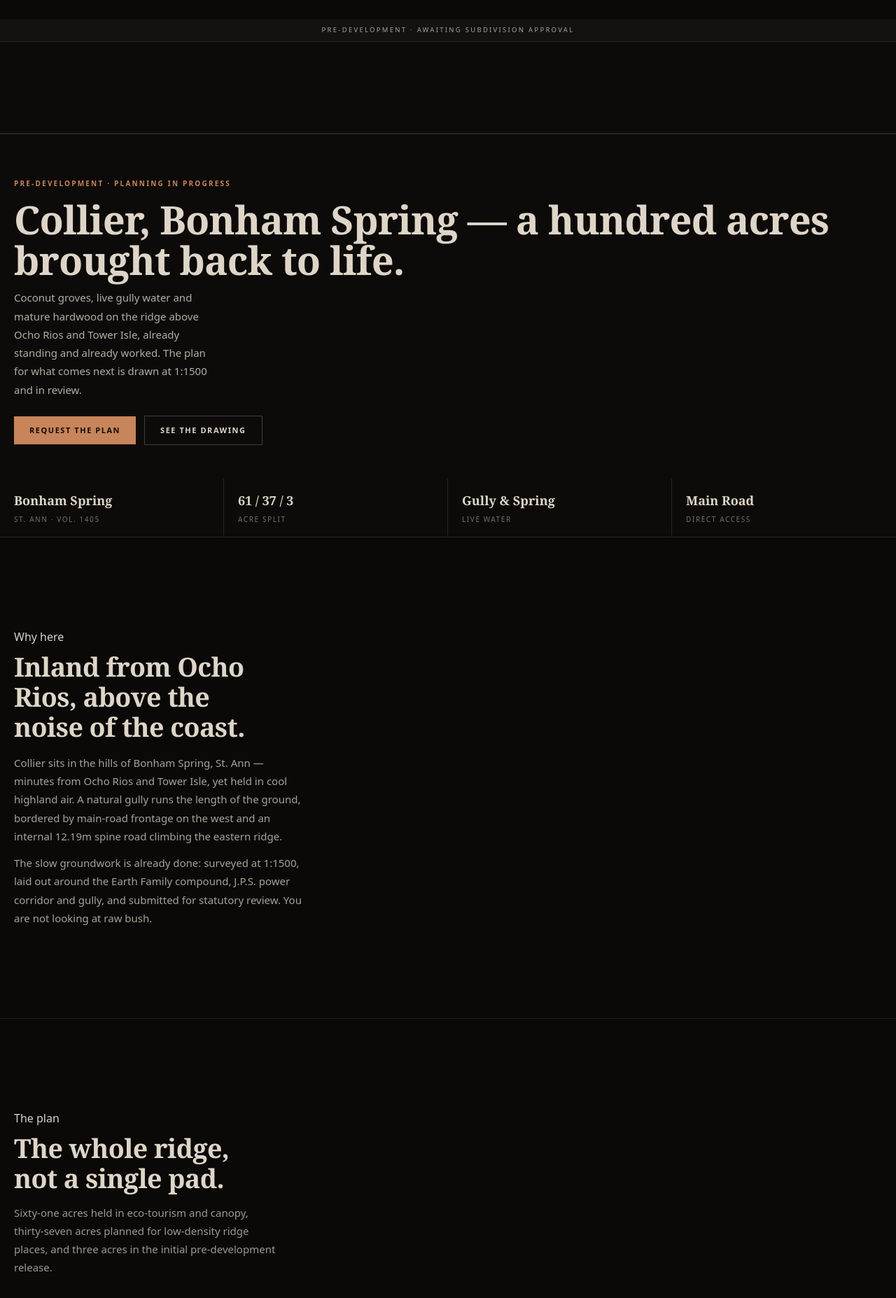
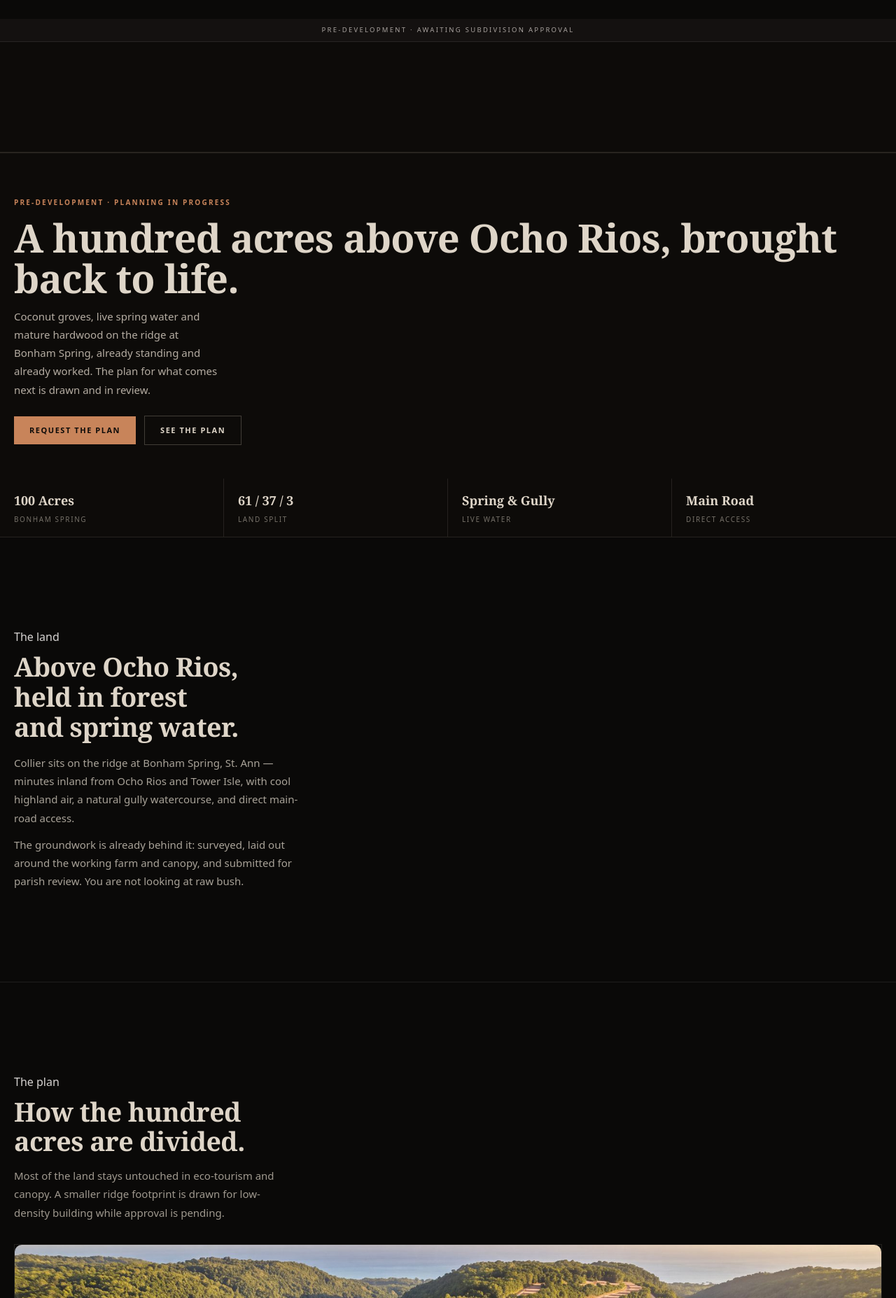
Before and after one commit to ryds052-dot/earth-family-farms, a Flask app: page /livity in a window 1280 px wide. Shown: the part 65-1920 px from the top of the page at 70% size. Run offline with Flask 3, Linux system fonts and the light colour scheme; style sheets or scripts are compiled from the project's sources; grey boxes are pictures that could not be loaded.

Commit message:
Remove PDF section, simplify livity copy, verify all assets and routes

```diff
--- a/templates/estates.html
+++ b/templates/estates.html
@@ -109,7 +109,7 @@
                 <p class="mt-3 max-w-[38ch] text-sm leading-relaxed text-[#ded5c8]/70">Sixty-one acres remain protected in eco-tourism, spring water and hardwood canopy. Thirty-seven acres are drawn for low-density building, with three acres in the initial release while parish approval is pending.</p>
                 <div class="mt-6 flex flex-wrap items-center gap-4">
                     <a href="https://wa.me/18765206119?text=Hello%20Earth%20Family%20Farms!%20I%20am%20interested%20in%20a%20private%20viewing." target="_blank" rel="noopener noreferrer" class="btn-ghost inline-flex">Ask about the plan</a>
-                    <a href="{{ url_for('static', filename='bonham-spring-plan.pdf') }}" target="_blank" rel="noopener" class="text-[11px] uppercase tracking-[0.16em] text-[#ded5c8]/55 hover:text-[#ded5c8] transition-colors">View original drawing &#8599;</a>
+
                 </div>
             </div>
         </div>
--- a/templates/livity.html
+++ b/templates/livity.html
@@ -1,8 +1,8 @@
 {% extends "base.html" %}
-{% block title %}<title>Livity &amp; The Land — Collier, Bonham Spring · Ocho Rios</title>
+{% block title %}<title>Livity &amp; The Land — Earth Family Farms, Ocho Rios</title>
 {% endblock %}
-{% block meta %}<meta name="description" content="Collier, formerly part of Bonham Spring, St. Ann — a 100-acre highland sanctuary above Ocho Rios and Tower Isle. Sixty-one acres in eco-tourism, thirty-seven in planned low-density development, three in the initial release. Viewings by appointment.">
-<meta property="og:title" content="Earth Family Farms — Collier, Bonham Spring · Ocho Rios">
+{% block meta %}<meta name="description" content="Collier, Bonham Spring, St. Ann — a 100-acre highland sanctuary above Ocho Rios. Sixty-one acres in eco-tourism, thirty-seven in planned low-density development, three in the initial release. Viewings by appointment.">
+<meta property="og:title" content="Earth Family Farms — Livity &amp; The Land, Ocho Rios">
 <meta property="og:description" content="A 100-acre highland eco-sanctuary above Ocho Rios. Sixty-one acres eco-tourism, thirty-seven planned development, three initial release. Planning in progress.">
 <meta property="og:type" content="website">
 <meta property="og:image" content="{{ url_for('static', filename='images/ridge-aerial.jpg', _external=True) }}">
@@ -22,31 +22,31 @@
 
     <div class="relative w-full max-w-7xl mx-auto px-5 pt-6 md:pt-16" style="z-index:2">
         <p class="text-[10px] font-semibold uppercase tracking-[0.22em]" style="color:#c8845a">Pre-development · Planning in progress</p>
-        <h1 class="mt-3 font-serif font-bold" style="color:#ded5c8">Collier, Bonham Spring — a hundred acres brought back to life.</h1>
-        <p class="mt-3 max-w-[34ch] text-[15px] leading-relaxed text-[#ded5c8]/80">Coconut groves, live gully water and mature hardwood on the ridge above Ocho Rios and Tower Isle, already standing and already worked. The plan for what comes next is drawn at 1:1500 and in review.</p>
-        <div class="mt-6 flex flex-wrap items-center gap-3">
+        <h1 class="mt-3 font-serif font-bold" style="color:#ded5c8">A hundred acres above Ocho Rios, brought back to life.</h1>
+        <p class="mt-3 max-w-[34ch] text-[15px] leading-relaxed text-[#ded5c8]/80">Coconut groves, live spring water and mature hardwood on the ridge at Bonham Spring, already standing and already worked. The plan for what comes next is drawn and in review.</p>
+        <div class="mt-6" style="display:flex;flex-wrap:wrap;align-items:center;gap:12px">
             <a href="#enquiry" class="btn-primary" style="display:inline-flex;align-items:center;padding:12px 22px;background:#c8845a;color:#0d0b09;font-size:11px;font-weight:700;letter-spacing:0.14em;text-transform:uppercase;text-decoration:none">Request the plan</a>
-            <a href="#plan" class="btn-ghost" style="display:inline-flex;align-items:center;padding:12px 22px;border:1px solid rgba(233,222,205,.24);color:#ded5c8;font-size:11px;font-weight:600;letter-spacing:0.14em;text-transform:uppercase;text-decoration:none">See the drawing</a>
+            <a href="#plan" class="btn-ghost" style="display:inline-flex;align-items:center;padding:12px 22px;border:1px solid rgba(233,222,205,.24);color:#ded5c8;font-size:11px;font-weight:600;letter-spacing:0.14em;text-transform:uppercase;text-decoration:none">See the plan</a>
         </div>
     </div>
 </section>
 
 <section style="background:#0d0b09;border-bottom:1px solid rgba(233,222,205,.11)">
     <div class="max-w-7xl mx-auto grid grid-cols-2 sm:grid-cols-4 divide-y sm:divide-y-0 sm:divide-x divide-[rgba(233,222,205,.11)]">
-        <div class="px-5 py-4"><p class="font-serif text-lg font-bold" style="color:#ded5c8">Bonham Spring</p><p class="mt-0.5 text-[10px] uppercase tracking-[0.16em] text-[#ded5c8]/50">St. Ann · Vol. 1405</p></div>
-        <div class="px-5 py-4"><p class="font-serif text-lg font-bold" style="color:#ded5c8">61 / 37 / 3</p><p class="mt-0.5 text-[10px] uppercase tracking-[0.16em] text-[#ded5c8]/50">Acre Split</p></div>
-        <div class="px-5 py-4"><p class="font-serif text-lg font-bold" style="color:#ded5c8">Gully &amp; Spring</p><p class="mt-0.5 text-[10px] uppercase tracking-[0.16em] text-[#ded5c8]/50">Live Water</p></div>
+        <div class="px-5 py-4"><p class="font-serif text-lg font-bold" style="color:#ded5c8">100 Acres</p><p class="mt-0.5 text-[10px] uppercase tracking-[0.16em] text-[#ded5c8]/50">Bonham Spring</p></div>
+        <div class="px-5 py-4"><p class="font-serif text-lg font-bold" style="color:#ded5c8">61 / 37 / 3</p><p class="mt-0.5 text-[10px] uppercase tracking-[0.16em] text-[#ded5c8]/50">Land Split</p></div>
+        <div class="px-5 py-4"><p class="font-serif text-lg font-bold" style="color:#ded5c8">Spring &amp; Gully</p><p class="mt-0.5 text-[10px] uppercase tracking-[0.16em] text-[#ded5c8]/50">Live Water</p></div>
         <div class="px-5 py-4"><p class="font-serif text-lg font-bold" style="color:#ded5c8">Main Road</p><p class="mt-0.5 text-[10px] uppercase tracking-[0.16em] text-[#ded5c8]/50">Direct Access</p></div>
     </div>
 </section>
 
 <section class="sect reveal">
     <div class="max-w-7xl mx-auto px-5">
-        <div class="sect-head"><span class="eyebrow">Why here</span></div>
-        <h2 class="mt-2.5 max-w-[20ch] font-serif font-bold" style="color:#ded5c8"><span>Inland from Ocho Rios, above the noise of the coast.</span></h2>
+        <div class="sect-head"><span class="eyebrow">The land</span></div>
+        <h2 class="mt-2.5 max-w-[20ch] font-serif font-bold" style="color:#ded5c8"><span>Above Ocho Rios, held in forest and spring water.</span></h2>
         <div class="mt-4 max-w-[48ch] space-y-3 text-[15px] leading-relaxed text-[#ded5c8]/75">
-            <p>Collier sits in the hills of Bonham Spring, St. Ann — minutes from Ocho Rios and Tower Isle, yet held in cool highland air. A natural gully runs the length of the ground, bordered by main-road frontage on the west and an internal 12.19m spine road climbing the eastern ridge.</p>
-            <p>The slow groundwork is already done: surveyed at 1:1500, laid out around the Earth Family compound, J.P.S. power corridor and gully, and submitted for statutory review. You are not looking at raw bush.</p>
+            <p>Collier sits on the ridge at Bonham Spring, St. Ann — minutes inland from Ocho Rios and Tower Isle, with cool highland air, a natural gully watercourse, and direct main-road access.</p>
+            <p>The groundwork is already behind it: surveyed, laid out around the working farm and canopy, and submitted for parish review. You are not looking at raw bush.</p>
         </div>
     </div>
 </section>
@@ -54,18 +54,18 @@
 <section id="plan" class="sect reveal">
     <div class="max-w-7xl mx-auto px-5">
         <div class="sect-head"><span class="eyebrow">The plan</span></div>
-        <h2 class="mt-2.5 max-w-[20ch] font-serif font-bold" style="color:#ded5c8"><span>The whole ridge, not a single pad.</span></h2>
-        <p class="mt-3.5 max-w-[44ch] text-[15px] leading-relaxed text-[#ded5c8]/70">Sixty-one acres held in eco-tourism and canopy, thirty-seven acres planned for low-density ridge places, and three acres in the initial pre-development release.</p>
+        <h2 class="mt-2.5 max-w-[20ch] font-serif font-bold" style="color:#ded5c8"><span>How the hundred acres are divided.</span></h2>
+        <p class="mt-3.5 max-w-[44ch] text-[15px] leading-relaxed text-[#ded5c8]/70">Most of the land stays untouched in eco-tourism and canopy. A smaller ridge footprint is drawn for low-density building while approval is pending.</p>
 
         <figure class="mt-8 overflow-hidden" style="border:1px solid rgba(233,222,205,.11)">
-            <img src="{{ url_for('static', filename='images/project-masterplan.jpg') }}" alt="Aerial of the full ridge: spine road, terraced places to build and retained canopy" loading="lazy" class="w-full aspect-[16/10] md:aspect-[16/9] object-cover object-center">
+            <img src="{{ url_for('static', filename='images/project-masterplan.jpg') }}" alt="Aerial view of the ridge, spine road and retained forest canopy" loading="lazy" class="w-full aspect-[16/10] md:aspect-[16/9] object-cover object-center">
         </figure>
 
         <div class="mt-10 grid grid-cols-1 gap-8 lg:grid-cols-2 lg:items-center">
             <div class="p-6 sm:p-8" style="border:1px solid rgba(233,222,205,.11);background:rgba(233,222,205,.02)">
                 <div class="flex items-center justify-between text-[10px] uppercase tracking-[0.2em] text-[#ded5c8]/50">
                     <span>Land Allocation</span>
-                    <span>Collier · Sheet SA-01</span>
+                    <span>Bonham Spring</span>
                 </div>
 
                 <div class="mt-5 flex h-2 w-full overflow-hidden gap-px" style="background:rgba(233,222,205,.08)">
@@ -80,7 +80,7 @@
                             <span class="inline-block h-2 w-2 shrink-0" style="background:#8a9a5b"></span>
                             <div>
                                 <p class="text-sm font-medium" style="color:#ded5c8">Eco-tourism &amp; canopy reserve</p>
-                                <p class="text-xs text-[#ded5c8]/50">3.0 ac Earth Family compound, gully &amp; working groves</p>
+                                <p class="text-xs text-[#ded5c8]/50">Working coconut groves, gully &amp; trails</p>
                             </div>
                         </div>
                         <span class="font-serif text-lg font-bold shrink-0 whitespace-nowrap" style="color:#ded5c8">61 ac</span>
@@ -90,7 +90,7 @@
                             <span class="inline-block h-2 w-2 shrink-0" style="background:#c8845a"></span>
                             <div>
                                 <p class="text-sm font-medium" style="color:#ded5c8">Planned development ground</p>
-                                <p class="text-xs text-[#ded5c8]/50">Ridge sections (0.50 – 10.0 ac) along the 12.19m spine road</p>
+                                <p class="text-xs text-[#ded5c8]/50">Ridge places along the spine road, awaiting approval</p>
                             </div>
                         </div>
                         <span class="font-serif text-lg font-bold shrink-0 whitespace-nowrap" style="color:#ded5c8">37 ac</span>
@@ -109,11 +109,10 @@
             </div>
 
             <div>
-                <h3 class="font-serif text-2xl font-bold" style="color:#ded5c8">How the ground is divided.</h3>
-                <p class="mt-3 max-w-[38ch] text-sm leading-relaxed text-[#ded5c8]/70">Sixty-one acres remain protected in eco-tourism, the gully watercourse, and the Earth Family compound. Thirty-seven acres are drawn along the 12.19m spine road in sections from 0.50 to 10.0 acres, with three acres in the initial release while parish approval is pending.</p>
-                <div class="mt-6 flex flex-wrap items-center gap-4">
-                    <a href="https://wa.me/18765206119?text=Hello%20Earth%20Family%20Farms!%20I%20am%20interested%20in%20a%20private%20viewing%20at%20Bonham%20Spring." target="_blank" rel="noopener noreferrer" class="btn-ghost inline-flex">Ask about the plan</a>
-                    <a href="{{ url_for('static', filename='bonham-spring-plan.pdf') }}" target="_blank" rel="noopener" class="text-[11px] uppercase tracking-[0.16em] text-[#ded5c8]/55 hover:text-[#ded5c8] transition-colors">Open Survey PDF (SA-01) &#8599;</a>
+                <h3 class="font-serif text-2xl font-bold" style="color:#ded5c8">Built lightly into the ridge.</h3>
+                <p class="mt-3 max-w-[38ch] text-sm leading-relaxed text-[#ded5c8]/70">Sixty-one acres remain protected in eco-tourism, spring water and hardwood canopy. Thirty-seven acres are drawn for low-density homes, with three acres in the initial release while parish approval is pending.</p>
+                <div class="mt-6">
+                    <a href="https://wa.me/18765206119?text=Hello%20Earth%20Family%20Farms!%20I%20am%20interested%20in%20a%20private%20viewing%20at%20Bonham%20Spring." target="_blank" rel="noopener noreferrer" class="btn-ghost" style="display:inline-flex;align-items:center;padding:12px 22px;border:1px solid rgba(233,222,205,.24);color:#ded5c8;font-size:11px;font-weight:600;letter-spacing:0.14em;text-transform:uppercase;text-decoration:none">Ask about the plan</a>
                 </div>
             </div>
         </div>
@@ -122,34 +121,11 @@
 
 <section class="sect reveal">
     <div class="max-w-7xl mx-auto px-5">
-        <div class="sect-head"><span class="eyebrow">The drawing</span></div>
-        <h2 class="mt-2.5 max-w-[22ch] font-serif font-bold" style="color:#ded5c8"><span>Drawn at 1:1500, waiting on parish sign-off.</span></h2>
-        <p class="mt-3 max-w-[44ch] text-sm leading-relaxed text-[#ded5c8]/70">Registered at Vol. 1405 Fol. 836 (ECL · April 2024). Nothing on this drawing is approved or for sale yet, and distances and areas remain subject to minor adjustment during final survey.</p>
-        <div class="mt-6 font-mono text-[11px] tracking-[0.14em] text-[#ded5c8]/80" style="display:flex;flex-wrap:wrap;gap:10px 28px">
-            <span><span class="text-[#ded5c8]/45">Held</span> A1 B2</span>
-            <span><span class="text-[#ded5c8]/45">Reserved</span> A3 C3</span>
-            <span><span class="text-[#ded5c8]/45">Open</span> the other twelve</span>
-        </div>
-
-        <figure class="mt-8">
-            <a href="{{ url_for('static', filename='bonham-spring-plan.pdf') }}" target="_blank" rel="noopener" class="block p-3 sm:p-4 transition-opacity hover:opacity-95" style="border:1px solid rgba(233,222,205,.11);background:rgba(233,222,205,.02)">
-                <img src="{{ url_for('static', filename='images/bonham-spring-plan.jpg') }}" alt="Collier, formerly Bonham Spring, St. Ann — proposed layout showing Earth Family compound, gully, 12.19m spine road and ridge sections" loading="lazy" class="w-full aspect-[4/3] object-contain">
-            </a>
-            <figcaption class="mt-3 flex flex-wrap items-center justify-between gap-2 text-[10px] uppercase tracking-[0.16em] text-[#ded5c8]/50">
-                <span>Collier · Bonham Spring, St. Ann · Sheet SA-01 (ECL · Apr 2024)</span>
-                <span>Tap to open PDF &#8599;</span>
-            </figcaption>
-        </figure>
-    </div>
-</section>
-
-<section class="sect reveal">
-    <div class="max-w-7xl mx-auto px-5">
         <div class="sect-head"><span class="eyebrow">Architecture &amp; Livity</span></div>
         <h2 class="mt-2.5 max-w-[22ch] font-serif font-bold" style="color:#ded5c8"><span>Stone below, hardwood above, glass to the drop.</span></h2>
-        <p class="mt-3.5 max-w-[44ch] text-[15px] leading-relaxed text-[#ded5c8]/70">The covenant fixes the language, not your floor plan: local limestone, stained hardwood, brass, no ornament. Setbacks and height keep every house low enough for the Bonham Spring canopy to stay the horizon.</p>
+        <p class="mt-3.5 max-w-[44ch] text-[15px] leading-relaxed text-[#ded5c8]/70">The covenant sets the material language, not your floor plan: local limestone, stained hardwood, brass, no ornament. Setbacks keep every home low enough for the canopy to stay the horizon.</p>
 
-        <div class="mt-8 grid grid-cols-1 sm:grid-cols-2 gap-5">
+        <div class="mt-8 grid grid-cols-1 sm:grid-cols-2" style="gap:20px">
             <figure>
                 <div class="overflow-hidden" style="border:1px solid rgba(233,222,205,.11)">
                     <img src="{{ url_for('static', filename='images/villa-dusk.jpg') }}" alt="Cantilevered villa in stone and hardwood with a plunge pool over the drop" loading="lazy" class="w-full aspect-[4/5] object-cover object-center">
@@ -176,17 +152,17 @@
             </figure>
         </div>
 
-        <p class="mt-8 max-w-[44ch] text-[15px] leading-relaxed text-[#ded5c8]/70">The drawings and a contractor shortlist come with the plan. You are not handed an empty slope and a set of rules.</p>
+        <p class="mt-8 max-w-[44ch] text-[15px] leading-relaxed text-[#ded5c8]/70">Architectural drawings and a contractor shortlist come with the plan. You are not handed an empty slope and a set of rules.</p>
     </div>
 </section>
 
 <section class="sect reveal">
     <div class="max-w-7xl mx-auto px-5">
         <div class="sect-head"><span class="eyebrow">The village</span></div>
-        <h2 class="mt-2.5 max-w-[22ch] font-serif font-bold" style="color:#ded5c8"><span>Earth Family compound and a fire pavilion. Nothing else.</span></h2>
-        <p class="mt-3.5 max-w-[40ch] text-[15px] leading-relaxed text-[#ded5c8]/70">Homes step down an elevated hardwood walk toward the gully and the shared room at the head of the ridge.</p>
+        <h2 class="mt-2.5 max-w-[22ch] font-serif font-bold" style="color:#ded5c8"><span>A handful of villas and a fire pavilion. Nothing else.</span></h2>
+        <p class="mt-3.5 max-w-[40ch] text-[15px] leading-relaxed text-[#ded5c8]/70">Homes step down an elevated hardwood walk toward the gully and the shared gathering space at the head of the ridge.</p>
 
-        <div class="mt-8 grid grid-cols-1 gap-5">
+        <div class="mt-8 grid grid-cols-1" style="gap:20px">
             <figure class="overflow-hidden" style="border:1px solid rgba(233,222,205,.11)">
                 <img src="{{ url_for('static', filename='images/villa-community.jpg') }}" alt="Three villas stepping down a misty forested ridge, linked by a timber walkway" loading="lazy" class="w-full aspect-[16/9] object-cover object-center">
             </figure>
@@ -201,12 +177,12 @@
     <div class="max-w-7xl mx-auto px-5">
         <div class="sect-head"><span class="eyebrow">The viewing</span></div>
         <h2 class="mt-2.5 max-w-[20ch] font-serif font-bold" style="color:#ded5c8"><span>Forty minutes on the ridge beats any brochure.</span></h2>
-        <p class="mt-3.5 max-w-[40ch] text-[15px] leading-relaxed text-[#ded5c8]/70">One party at a time, no one else on the road. You walk the ground from the main road up the 12.19m spine with Sheet SA-01 in hand.</p>
+        <p class="mt-3.5 max-w-[40ch] text-[15px] leading-relaxed text-[#ded5c8]/70">One party at a time, no one else on the road. You walk the ground from the main road up the spine.</p>
         <div class="mt-6 max-w-xl">
-            <div class="view-row"><span>—</span><h3>The main road gate</h3><p>Met at the Collier entrance and driven in.</p></div>
-            <div class="view-row"><span>—</span><h3>Earth Family compound &amp; gully</h3><p>Along the live watercourse into the sixty-one acre reserve.</p></div>
-            <div class="view-row"><span>—</span><h3>The ridge ground</h3><p>Stand on the thirty-seven acre upper sections that suit you.</p></div>
-            <div class="view-row"><span>—</span><h3>The pavilion</h3><p>Vol. 1405 Fol. 836, covenants and the 1:1500 plan as drawn.</p></div>
+            <div class="view-row"><span>—</span><h3>The gate</h3><p>Met at the Bonham Spring entrance and driven in.</p></div>
+            <div class="view-row"><span>—</span><h3>The gully &amp; reserve</h3><p>Along the live spring water into the sixty-one acre forest.</p></div>
+            <div class="view-row"><span>—</span><h3>The ridge ground</h3><p>Stand on the thirty-seven acre upper places that suit you.</p></div>
+            <div class="view-row"><span>—</span><h3>The pavilion</h3><p>Survey, covenants and the plan as drawn.</p></div>
         </div>
     </div>
 </section>
@@ -216,9 +192,9 @@
         <div>
             <span class="eyebrow">Private viewing</span>
             <h2 class="mt-2.5 max-w-[18ch] font-serif font-bold" style="color:#ded5c8"><span>Come and see it.</span></h2>
-            <p class="mt-3 max-w-[34ch] text-sm leading-relaxed text-[#ded5c8]/70">Sheet SA-01, the covenant and the plan as drawn, sent the same day. Approval is pending, so the plan can still move.</p>
+            <p class="mt-3 max-w-[34ch] text-sm leading-relaxed text-[#ded5c8]/70">The survey, the covenant and the plan as drawn, sent the same day. Approval is pending, so the plan can still move.</p>
             <a href="tel:+18765206119" class="mt-5 inline-block font-serif text-xl font-bold" style="color:#8a9a5b">+1 876 520 6119</a>
-            {% if request.args.get('sent') %}<p class="mt-5 max-w-md pl-4 text-sm" style="border-left:1px solid #8a9a5b;color:#ded5c8">Received. The drawing goes out today.</p>{% endif %}
+            {% if request.args.get('sent') %}<p class="mt-5 max-w-md pl-4 text-sm" style="border-left:1px solid #8a9a5b;color:#ded5c8">Received. The plan goes out today.</p>{% endif %}
             {% if request.args.get('error') %}<p class="mt-5 max-w-md pl-4 text-sm" style="border-left:1px solid #c8845a;color:#ded5c8">Name, phone and email needed. Or call the number.</p>{% endif %}
         </div>
         <div class="lg:sticky lg:top-24 self-start">
```
Also changed, not shown: static/images/bonham-spring-plan.jpg (deleted), 1 other file.
